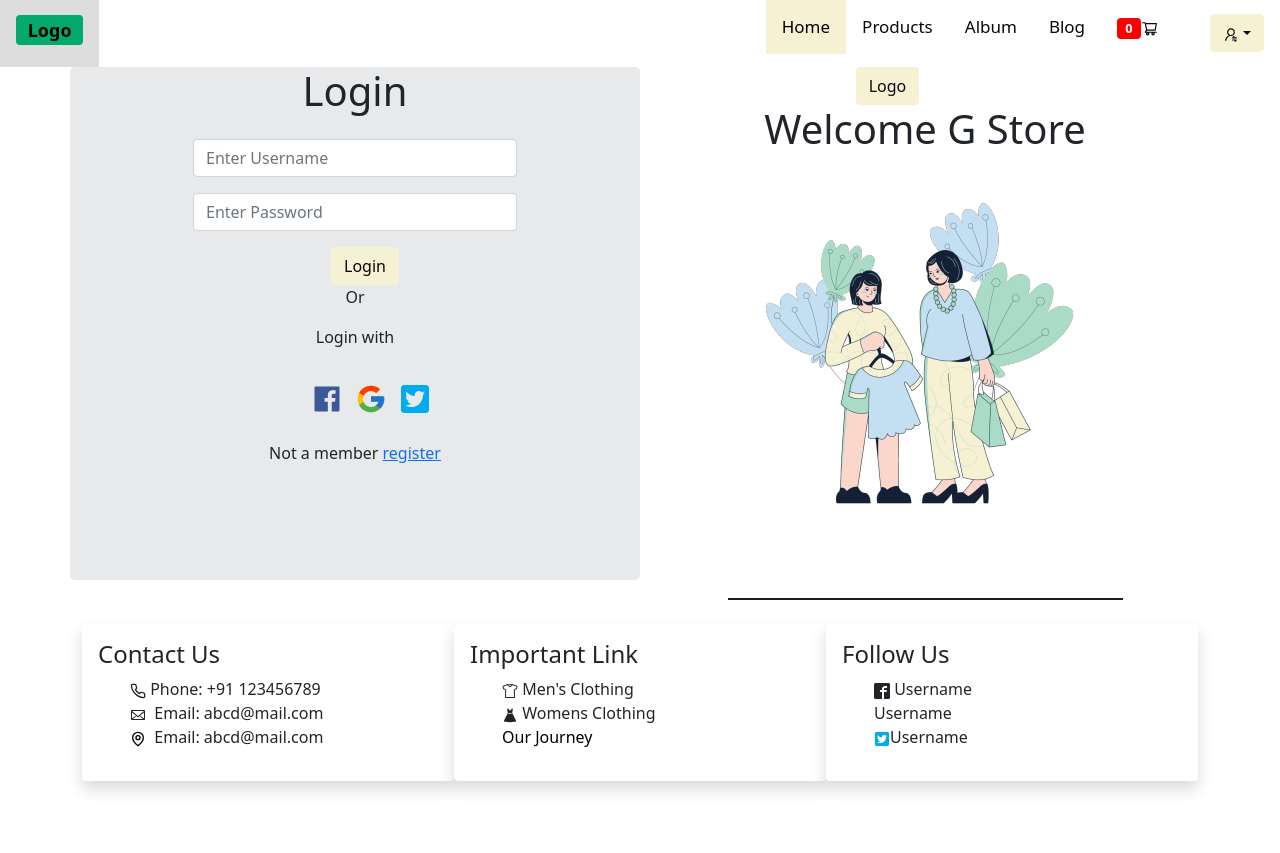
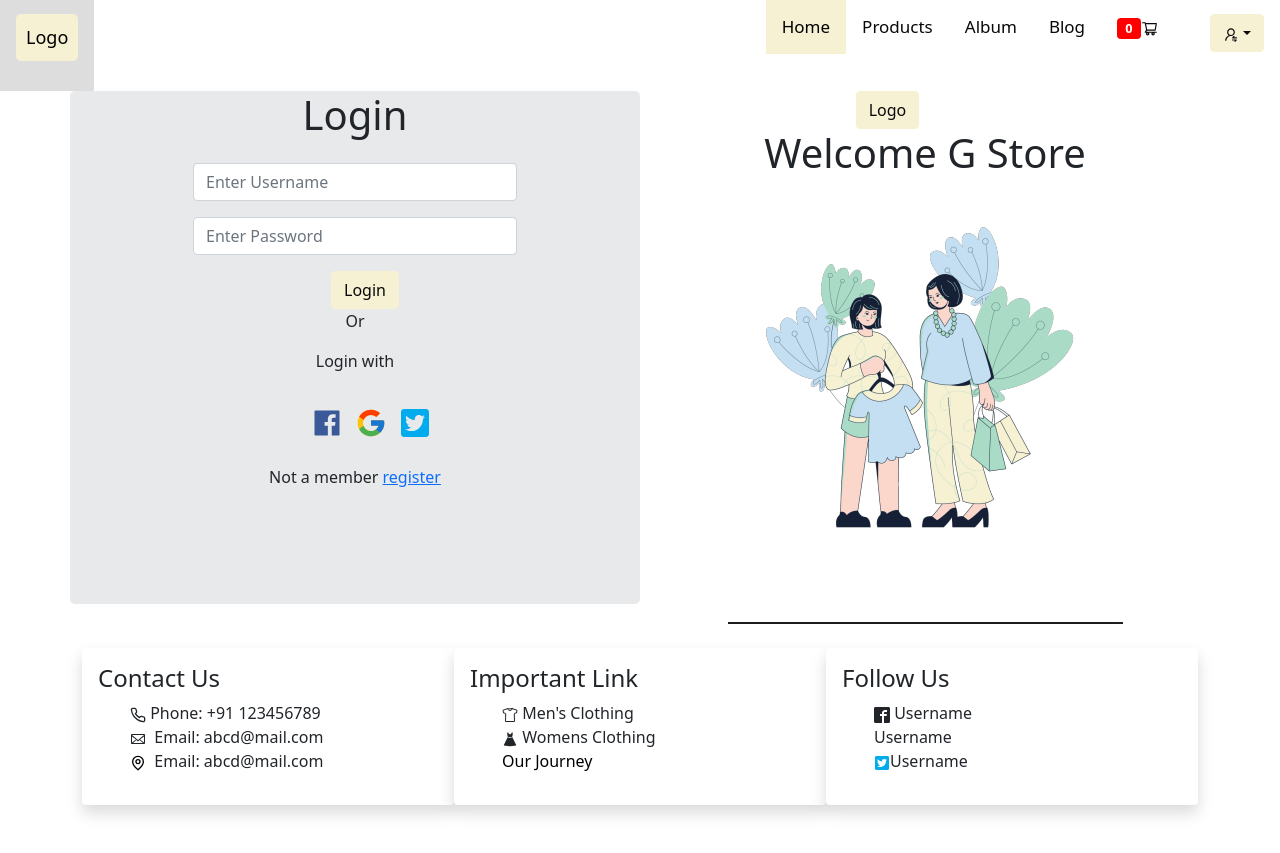
Before and after one commit to megha-n-bodke/shopping-cart, a React (Create React App) app: page /login in a window 1280 px wide. Before the commit the page ends 829 px from the top, so only its background shows below. Built offline with nearby package versions, Linux system fonts and the light colour scheme.

Commit message:
Header changes

```diff
--- a/src/Components/Header/Header.jsx
+++ b/src/Components/Header/Header.jsx
@@ -65,14 +65,14 @@ const Albums = lazy(() =>
         <Suspense fallback = {<div>Loading....please wait</div>}>
             <withRouter>
                 <div className={toggleCls === true ? "topnav" : "topnav responsive"} id="myTopnav">
-                    <Link to="/"><h4><span class="badge badge-secondary" style={{ color: "black", backgroundColor: "#04AA6D" }}>Logo</span></h4></Link>
+                    <Link to="/"><p className = "logo">Logo</p></Link>
                     <div className="topnav-right">
-                        <Link to="/" className="active">Home</Link>
-                        <Link to="/products">Products</Link>
-                        <Link to="/albums">Album</Link>
-                        <Link to="/blog">Blog</Link>
+                        <Link to="/" className="active link">Home</Link>
+                        <Link to="/products" className = "link">Products</Link>
+                        <Link to="/albums" className = "link">Album</Link>
+                        <Link to="/blog" className = "link">Blog</Link>
                         {/* <Link to="/journey">Our Journey</Link> */}
-                        <Link to="/my-cart">
+                        <Link to="/my-cart" className = "link">
                             {/* TODO Fix colour and position */}
 
                             <span class="badge cartItem"> {Object.keys(cart).length}</span>
@@ -80,7 +80,7 @@ const Albums = lazy(() =>
                             <AiOutlineShoppingCart>
                             </AiOutlineShoppingCart>
                         </Link>
-                        <Link> {loginMenu} </Link>
+                        <Link className = "link"> {loginMenu} </Link>
                         <a className="icon" onClick={() => {
                             settoggleCls(!toggleCls);
                         }}>
--- a/src/Components/Header/Utils.css
+++ b/src/Components/Header/Utils.css
@@ -87,6 +87,13 @@ button{
     }
   }
 
+  .logo{
+     color: black;
+      background-Color: #F7F1D4;
+      padding:10px;
+      border-radius:5px
+  }
+
 .menuLink ul{
     height:20px;
     display:flex;
@@ -115,3 +122,8 @@ button{
   background-color: red;
   border-radius: 50px;
 }
+
+.topnav-right .link:hover{
+  background-color:#F7F1D4;
+  border-radius: 5px;
+}
--- a/src/Components/Login/LoginPage.jsx
+++ b/src/Components/Login/LoginPage.jsx
@@ -53,7 +53,6 @@ const LoginPage = () => {
                 <Col lg={6} sm={{order:1}} className="loginBackground">
                     <Container className="justify-content:flex-">
                         <Row>
-
                         <div className="col-md-2"></div>
                             <div className="col-md-8">
                             <Row>
@@ -109,7 +108,7 @@ const LoginPage = () => {
                         </Row>
                         <Row>
                         <div className="flex-end text-center">
-                                <p>Not a member <Link to="/register">register</Link></p>
+                                <p>Not a member <Link to="/register" className = "register-link register">register</Link></p>
                         </div>
                         </Row>
                     </Container>
```
